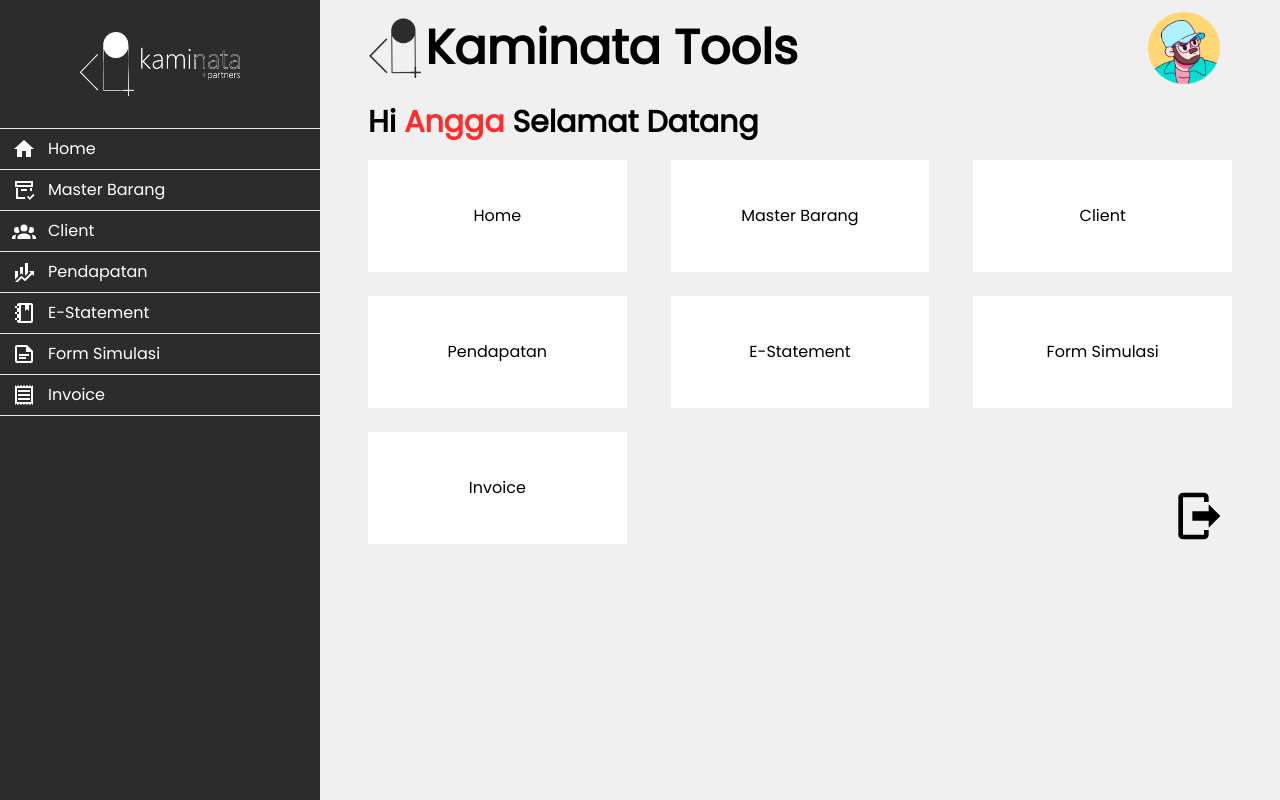
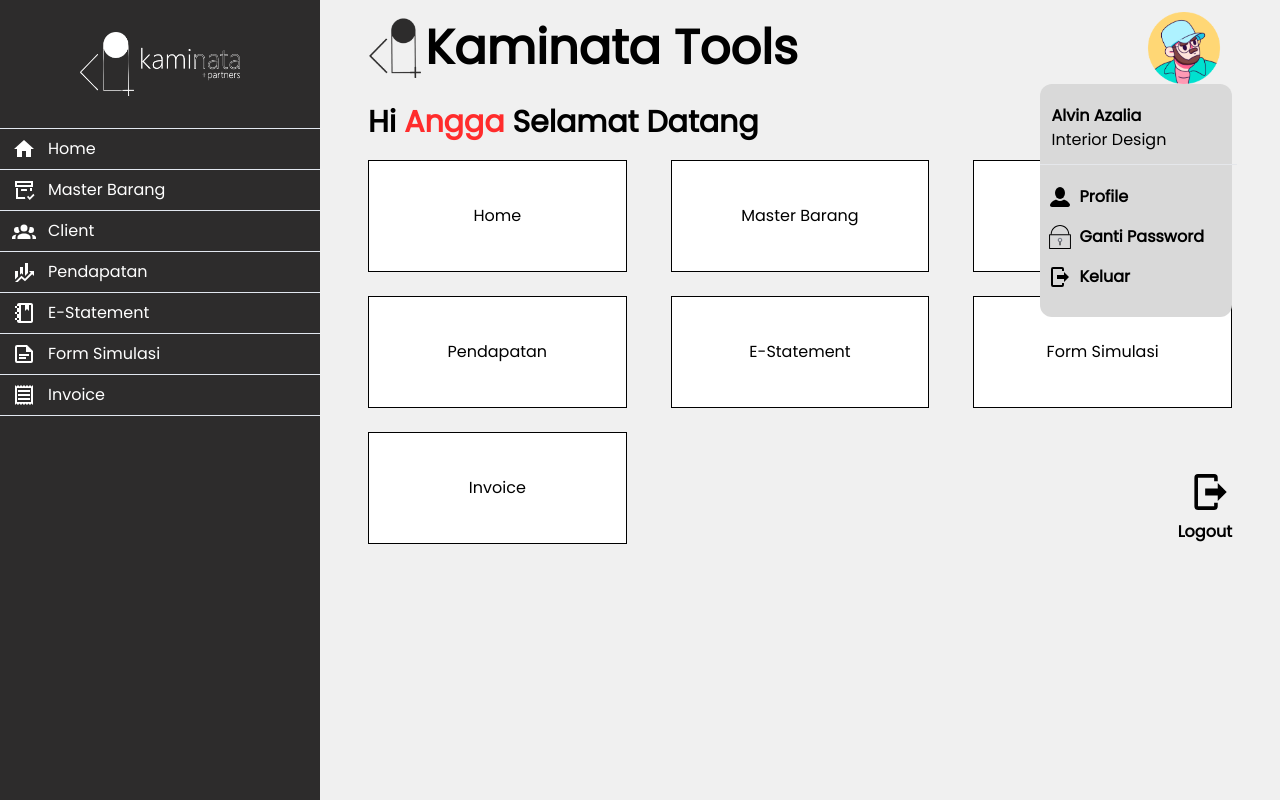
Before and after one commit to SatrioUtomo13/kaminata, a website: page docs/home.html in a window 1280 px wide. Both pictures are taken after a click on the picture 1184 px from the left and 47 px from the top of the page. Drawn offline with Linux system fonts and the light colour scheme.

Commit message:
home clear

```diff
--- a/docs/home.html
+++ b/docs/home.html
@@ -74,34 +74,36 @@
         </div>
         <!-- finish side bar -->
         <!-- start main -->
-        <div class="bg-primary grow">
+        <div class="bg-primary grow relative">
             <!-- start header -->
             <header class="flex items-center mx-12 mt-3 justify-between ">
                 <div class="flex">
                     <img src="../asset/img/logo.png" alt="logo" class="h-16">
                     <h1 class="text-5xl font-poppins self-center font-bold">Kaminata Tools</h1>
                 </div>
-                <img src="../asset/img/profil.png" alt="profile" class="w-24 h-1/6 cursor-pointer">
+                <div>
+                    <img src="../asset/img/profil.png" alt="profile" class="w-24 h-1/6 cursor-pointer" id="profile">
                     <!-- start profile click -->
-                <div class="bg-red-600 py-5 pr-7 hidden">
+                    <div class="bg-[#D9D9D9] py-5 pr-7 absolute right-12 font-poppins rounded-xl hidden " id="profile-click">
                         <div class="mx-3">
-                        <h1>Alvin Azalia</h1>
+                            <h1 class="font-bold">Alvin Azalia</h1>
                             <h2>Interior Design</h2>
                         </div>
                         <hr width="120%" class="my-3">
                         <div class="flex">
                             <?xml version="1.0" ?><svg class="w-10 p-2" style="enable-background:new 0 0 24 24;" version="1.1" viewBox="0 0 24 24" xml:space="preserve" xmlns="http://www.w3.org/2000/svg" xmlns:xlink="http://www.w3.org/1999/xlink"><g id="info"/><g id="icons"><g id="user"><ellipse cx="12" cy="8" rx="5" ry="6"/><path d="M21.8,19.1c-0.9-1.8-2.6-3.3-4.8-4.2c-0.6-0.2-1.3-0.2-1.8,0.1c-1,0.6-2,0.9-3.2,0.9s-2.2-0.3-3.2-0.9    C8.3,14.8,7.6,14.7,7,15c-2.2,0.9-3.9,2.4-4.8,4.2C1.5,20.5,2.6,22,4.1,22h15.8C21.4,22,22.5,20.5,21.8,19.1z"/></g></g></svg>
-                        <h1 class="self-center">Profile</h1>
+                            <h1 class="self-center font-bold">Profile</h1>
                         </div>
                         <div class="flex">
                             <?xml version="1.0" ?><!DOCTYPE svg  PUBLIC '-//W3C//DTD SVG 1.1//EN'  'http://www.w3.org/Graphics/SVG/1.1/DTD/svg11.dtd'><svg class="w-10 p-2" enable-background="new 0 0 512 512" id="Layer_1" version="1.1" viewBox="0 0 512 512" xml:space="preserve" xmlns="http://www.w3.org/2000/svg" xmlns:xlink="http://www.w3.org/1999/xlink"><g><path d="M478.8,512H33.2c-5.8,0-10.5-4.7-10.5-10.5V209.1c0-5.8,4.7-10.5,10.5-10.5h445.6c5.8,0,10.5,4.7,10.5,10.5   v292.4C489.3,507.3,484.6,512,478.8,512z M43.8,490.9h424.5V219.6H43.8V490.9z" fill="#000"/><path d="M443.6,208.7c-5.8,0-10.5-4.7-10.5-10.5c0-97.6-79.4-177.1-177.1-177.1S78.9,100.5,78.9,198.2   c0,5.8-4.7,10.5-10.5,10.5s-10.5-4.7-10.5-10.5C57.8,88.9,146.7,0,256,0s198.2,88.9,198.2,198.2C454.2,204,449.4,208.7,443.6,208.7   z" fill="#000"/><path d="M256,437c-5.8,0-10.5-4.7-10.5-10.5v-61.8c0-5.8,4.7-10.5,10.5-10.5c5.8,0,10.5,4.7,10.5,10.5v61.8   C266.5,432.2,261.8,437,256,437z" fill="#000"/><path d="M256,369.7c-26.5,0-48.1-21.6-48.1-48.1c0-26.5,21.6-48.1,48.1-48.1s48.1,21.6,48.1,48.1   C304.1,348.2,282.5,369.7,256,369.7z M256,294.7c-14.9,0-27,12.1-27,27s12.1,27,27,27s27-12.1,27-27S270.9,294.7,256,294.7z" fill="#6A6E7C"/></g></svg>
-                        <h1 class="self-center">Ganti Password</h1>
+                            <h1 class="self-center font-bold">Ganti Password</h1>
                         </div>
                         <div class="flex">
                             <svg viewBox="0 0 24 24" class="w-10 p-2">
                                 <path fill="currentColor" d="M16,17V14H9V10H16V7L21,12L16,17M14,2A2,2 0 0,1 16,4V6H14V4H5V20H14V18H16V20A2,2 0 0,1 14,22H5A2,2 0 0,1 3,20V4A2,2 0 0,1 5,2H14Z" />
                             </svg>
-                        <h1 class="self-center">Keluar</h1>
+                            <h1 class="self-center font-bold">Keluar</h1>
+                        </div>
                     </div>
                 </div>
                 <!-- finish profile click -->
@@ -110,19 +112,20 @@
             <!-- finish header -->
             <!-- start box -->
             <div class="grid grid-cols-3 mx-12 gap-x-11 gap-y-6 font-poppins">
-                <a href=""><div class="bg-white h-28 flex items-center justify-center hover:border hover:border-black">Home</div></a>
-                <a href=""><div class="bg-white h-28 flex items-center justify-center hover:border hover:border-black">Master Barang</div></a>
-                <a href=""><div class="bg-white h-28 flex items-center justify-center hover:border hover:border-black">Client</div></a>
-                <a href=""><div class="bg-white h-28 flex items-center justify-center hover:border hover:border-black">Pendapatan</div></a>
-                <a href=""><div class="bg-white h-28 flex items-center justify-center hover:border hover:border-black">E-Statement</div></a>
-                <a href=""><div class="bg-white h-28 flex items-center justify-center hover:border hover:border-black">Form Simulasi</div></a>
-                <a href=""><div class="bg-white h-28 flex items-center justify-center hover:border hover:border-black">Invoice</div></a>
+                <a href=""><div class="bg-white h-28 flex items-center justify-center border border-black hover:border-blue-300">Home</div></a>
+                <a href=""><div class="bg-white h-28 flex items-center justify-center border border-black hover:border-blue-300">Master Barang</div></a>
+                <a href=""><div class="bg-white h-28 flex items-center justify-center border border-black hover:border-blue-300">Client</div></a>
+                <a href=""><div class="bg-white h-28 flex items-center justify-center border border-black hover:border-blue-300">Pendapatan</div></a>
+                <a href=""><div class="bg-white h-28 flex items-center justify-center border border-black hover:border-blue-300">E-Statement</div></a>
+                <a href=""><div class="bg-white h-28 flex items-center justify-center border border-black hover:border-blue-300">Form Simulasi</div></a>
+                <a href=""><div class="bg-white h-28 flex items-center justify-center border border-black hover:border-blue-300">Invoice</div></a>
                 <!-- start logout button -->
-                <div class="bg-[#F0F0F0] h-28 flex col-start-3 justify-end" id="logout">
-                    <a href="#" class="flex justify-end self-end w-1/4 h-1/2">
-                        <svg viewBox="0 0 24 24" class="w-full h-full self-end">
+                <div class="bg-[#F0F0F0] h-28 flex col-start-3 justify-end flex-col" id="logout">
+                    <!-- <a href="#" class="flex justify-end self-end w-1/4 h-1/2"> -->
+                        <svg viewBox="0 0 24 24" class="w-1/6 h-1/2 self-end">
                             <path fill="currentColor" d="M16,17V14H9V10H16V7L21,12L16,17M14,2A2,2 0 0,1 16,4V6H14V4H5V20H14V18H16V20A2,2 0 0,1 14,22H5A2,2 0 0,1 3,20V4A2,2 0 0,1 5,2H14Z" />
                         </svg>
+                        <h1 class="self-end font-poppins font-bold">Logout</h1>
                     </a>
                 </div>
                 <!-- finish logout button -->
--- a/docs/script.js
+++ b/docs/script.js
@@ -1,3 +1,16 @@
+// profile click
+const profile = document.getElementById('profile');
+const profileClick = document.getElementById('profile-click');
+profile.addEventListener('click', function(){
+    profileClick.classList.toggle('profile-click')
+})
+
+
+
+
+
+
+
 // konfirmasi logout
 const logout = document.getElementById("logout");
 const konfirmasi = document.getElementById("confirm");
@@ -5,9 +18,9 @@
 const close = document.getElementById("close");
 logout.addEventListener('click', function(){
     konfirmasi.style.display = 'flex';
-    main.classList.add('blur');
+    main.style.display = 'none';
 })
 close.addEventListener('click', function(){
     konfirmasi.style.display = 'none';
-    main.classList.remove('blur');
+    main.style.display = 'flex';
 })
--- a/src/css/input.css
+++ b/src/css/input.css
@@ -2,6 +2,6 @@
 @tailwind components;
 @tailwind utilities;
 
-.blur{
-    backdrop-filter: blur(2);
+.profile-click{
+    display : block;
 }
```
Also changed, not shown: public/css/style.css. Lines whose indentation alone changed are shown as unchanged.
